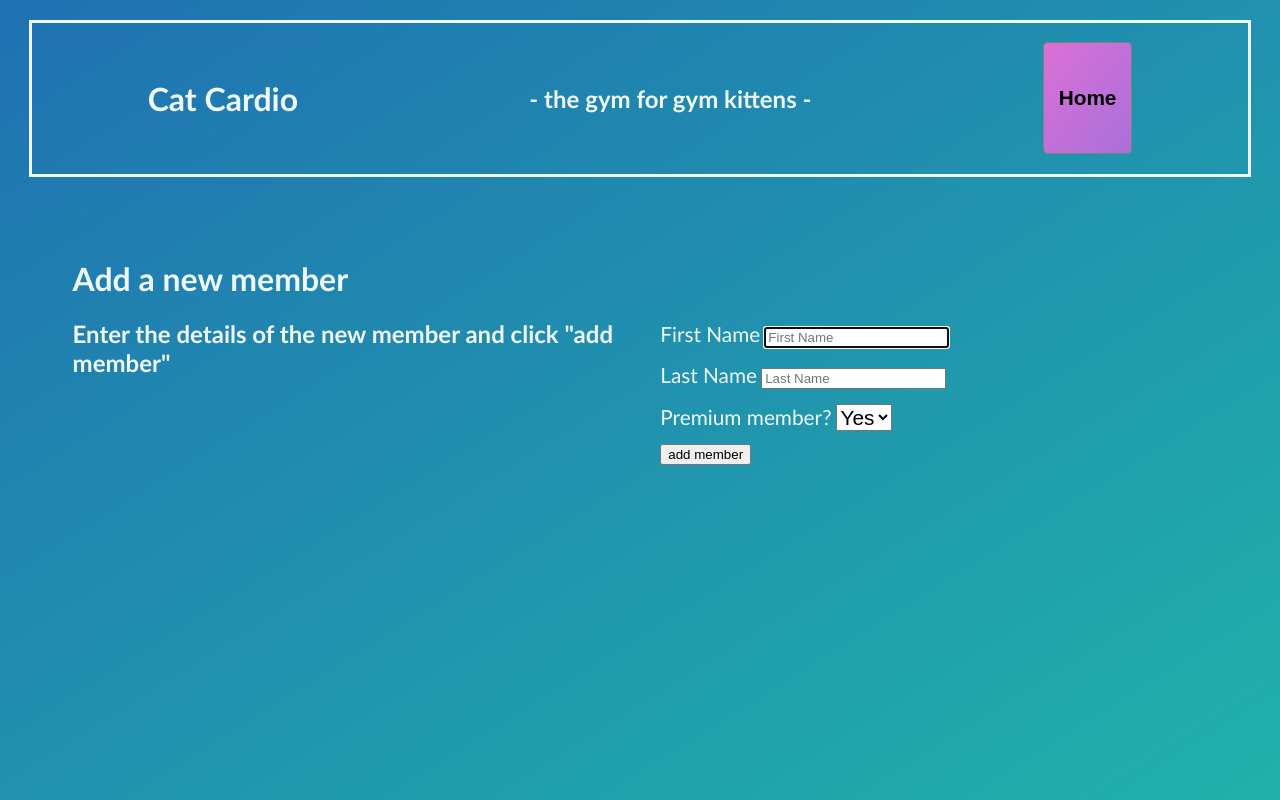
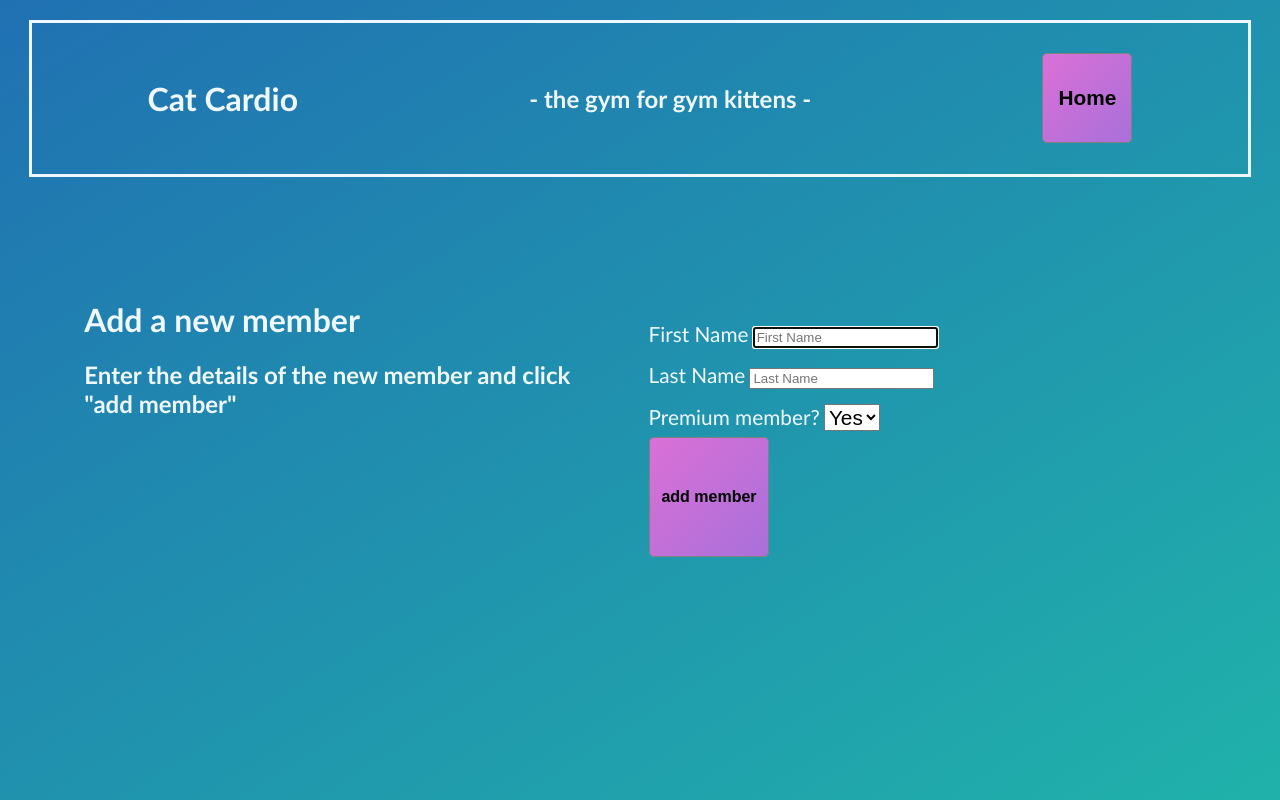
Before and after one commit to D-oro/gym, a Flask app: page /members/new in a window 1280 px wide. Run offline with Flask 2, Linux system fonts and the light colour scheme; data that the repository does not hold is empty; some libraries are stand-ins or nearby versions.

Commit message:
fixed all pages css

```diff
--- a/static/css/style.css
+++ b/static/css/style.css
@@ -14,7 +14,19 @@ html {
     padding: 0;
 }
 
-.index-main{
+.new-text{
+    height: 50vh;
+    width: 40vw;
+}
+
+.bookings-text{
+    width: 45%;
+    height: 80%;
+    font-size: 1.3em;
+    font-weight: bolder;
+}
+
+.page-main{
     display: flex;
     flex-direction: column;
     justify-content: center;
@@ -23,7 +35,7 @@ html {
     width: 95vw;
 }
 
-.index-header{
+.page-header{
     display: flex;
     flex-direction: row;
     justify-content: space-around;
@@ -35,8 +47,8 @@ html {
 }
 
 .button1{
-    width: 7vw;
-    height: 14vh;
+    width: 90px;
+    height: 90px;
     background-image: linear-gradient(to bottom right, #da70d6, #A970DA);
     border: 1px solid grey;
     font-weight: bold;
@@ -44,7 +56,7 @@ html {
     border-radius: 5px;
 }
 
-.index-body{
+.page-body{
     display: flex;
     justify-content: space-evenly;
     align-items: center;
@@ -53,7 +65,7 @@ html {
 }
 
 .index-image{
-    height: 80%;
+    height: 60%;
     width: 45%;
     background-image: url(/static/images/index.jpg);
     background-position: center;
@@ -62,18 +74,18 @@ html {
 }
 
 .index-buttons{
-    height: 80%;
+    height: 70%;
     width: 30%;
     display: flex;
     flex-wrap: wrap;
     contain: content;
-    justify-content: space-evenly;
+    justify-content: space-around;
     align-items: center;
 }
 
 .button2{
-    width: 10vw;
-    height: 20vh;
+    width: 120px;
+    height: 120px;
     background-image: linear-gradient(to bottom right, #da70d6, #A970DA);
     border: 1px solid #808080;
     text-align: center;
@@ -84,41 +96,36 @@ html {
     font-size: 1em;
 }
 
-
-/* new class */
-
-.new-main{
-    display: flex;
-    flex-direction: column;
-    justify-content: center;
-    align-items: center;
-    height: 95vh;
-    width: 95vw;
+.page-image{
+    background-image: url("/static/images/members.jpg");
+    width: 40%;
+    height: 100%;
+    background-size: contain;
+    background-repeat: no-repeat;
 }
 
-.new-header{
-    display: flex;
-    flex-direction: row;
-    justify-content: space-around;
-    align-items: center;
-    height: 20%;
-    width: 100%;
-    contain: content;
-    border-style: solid;
+.section-A{
+    width: 40vw;
+    height: 50vh;
+    font-size: 1.2em;
 }
 
-.new-body{
-    display: flex;
-    flex-direction: row;
-    justify-content: space-evenly;
-    align-items: center;
-    height: 80%;
-    width: 100%;
+.members-image{
+    background-image: url("/static/images/members.jpg");
+    background-size: contain;
+    background-repeat: no-repeat;
+    background-position: center;
+    width: 50vw;
+    height: 50vh;
 }
 
-.new-text{
-    width: 45%;
-    height: 80%;
+.courses-image{
+    background-image: url("/static/images/courses.jpg");
+    background-size: contain;
+    background-repeat: no-repeat;
+    background-position: center;
+    width: 50vw;
+    height: 50vh;
 }
 
 form{
@@ -133,14 +140,12 @@ label, select{
     font-size: 1.3em;
 }
 
-td{
-    padding: 0px 0px 5px 10px;
-    text-align: left;
-    font-size: 1em;
+
+.bookings-main{
+    display: flex;
+    flex-direction: column;
+    justify-content: center;
+    align-items: center;
+    height: 95vh;
+    width: 95vw;
 }
-
-th{
-    padding: 0px 10px 5px 10px;
-    text-align: left;
-    font-size: 1em;
-}
--- a/templates/members/new.html
+++ b/templates/members/new.html
@@ -1,13 +1,13 @@
 {% extends "base.html" %}
 {% block content %}
-<div class="new-main">
-    <header class="new-header">
+<div class="page-main">
+    <header class="page-header">
         <h1>Cat Cardio</h1>
         <h2> - the gym for gym kittens - </h2>
         <a href="/"><button class="button1">Home</button></a>
     </header>
 
-    <div class="new-body">
+    <span class="page-body">
 
         <span class="new-text">
             <h1>Add a new member</h1>
@@ -33,11 +33,11 @@
                 </select>
             </div>
 
-            <button type="submit" class="button3">add member</button>
+            <button type="submit" class="button2">add member</button>
 
         </form>
 
-    </div>
+    </span>
 
 </div>
 
```
Also changed, not shown: templates/bookings/new.html (+10 -3 lines), templates/bookings/show.html (+24 -25 lines), templates/bookings/show2.html (added, +35 -0 lines), templates/courses/edit.html (+13 -1 lines), templates/courses/index.html (+20 -32 lines), templates/courses/new.html (+4 -4 lines), templates/index.html (+4 -4 lines), templates/members/edit.html (+13 -1 lines), templates/members/index.html (+19 -22 lines).
